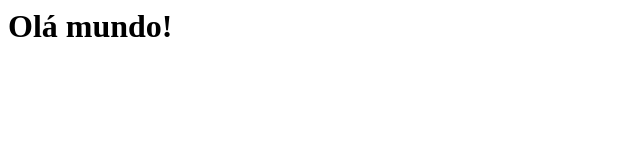
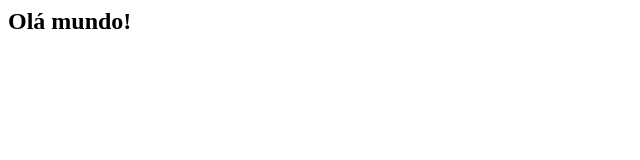
Before and after one commit to urubatan-pacheco/multistack-versionamento-git, a plain HTML site: page index.html in a window 1280 px wide. Shown: the whole page, without its empty margins (0-640 px from the left). Drawn offline with Linux system fonts and the light colour scheme.

Commit message:
Alterando h1 para h2 na página

```diff
--- a/index.html
+++ b/index.html
@@ -1 +1 @@
-<h1>Olá mundo! </h1>
+<h2>Olá mundo! </h2>
```
